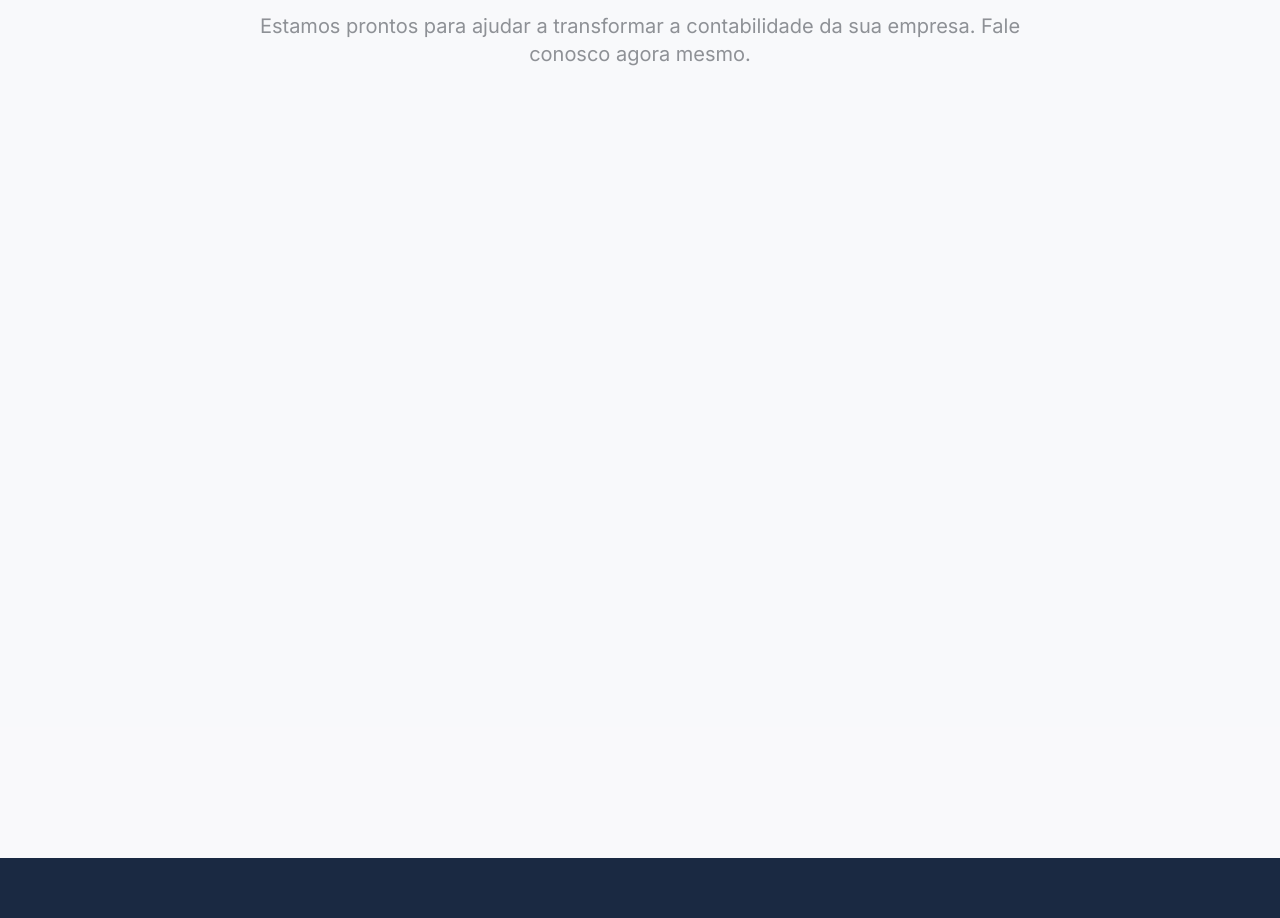
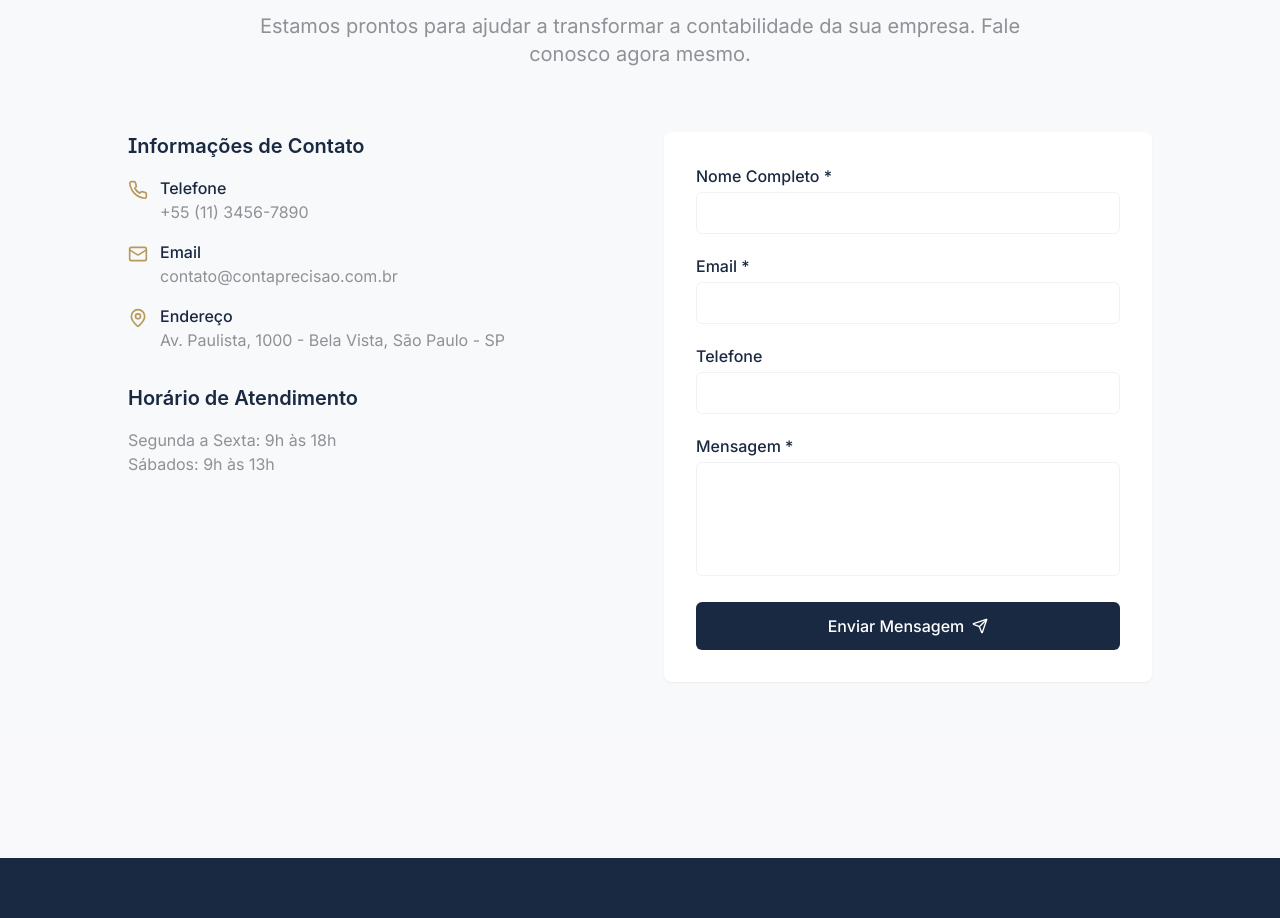
Before and after one commit to DevZipMateus/renovalimp, a React (Vite) app: page / in a window 1280 px wide. Shown: the part 4100-5018 px from the top of the page. Built offline with nearby package versions, Linux system fonts and the light colour scheme.

Commit message:
Fix TS2322 errors in Contact.tsx
The type of the ref callback was incorrect, causing a TypeScript error. The ref callback type has been corrected to resolve the error.

```diff
--- a/src/components/Contact.tsx
+++ b/src/components/Contact.tsx
@@ -57,8 +57,8 @@ const Contact = () => {
         </div>
 
         <div className="grid md:grid-cols-2 gap-12 max-w-5xl mx-auto">
-          <ContactInfo ref={el => elementsRef.current[2] = el} />
-          <ContactForm ref={el => elementsRef.current[3] = el} />
+          <ContactInfo setRef={el => elementsRef.current[2] = el} />
+          <ContactForm setRef={el => elementsRef.current[3] = el} />
         </div>
       </div>
     </section>
--- a/src/components/contact/ContactForm.tsx
+++ b/src/components/contact/ContactForm.tsx
@@ -5,10 +5,10 @@ import { Send } from 'lucide-react';
 import { toast } from "@/hooks/use-toast";
 
 interface ContactFormProps {
-  ref: React.RefObject<HTMLFormElement>;
+  setRef: (el: HTMLFormElement | null) => void;
 }
 
-const ContactForm: React.FC<ContactFormProps> = ({ ref }) => {
+const ContactForm: React.FC<ContactFormProps> = ({ setRef }) => {
   const [formData, setFormData] = useState({
     name: '',
     email: '',
@@ -42,7 +42,7 @@ const ContactForm: React.FC<ContactFormProps> = ({ ref }) => {
     <form
       onSubmit={handleSubmit}
       className="bg-white p-8 rounded-lg shadow-sm opacity-0"
-      ref={ref}
+      ref={setRef}
     >
       <div className="space-y-5">
         <div>
--- a/src/components/contact/ContactInfo.tsx
+++ b/src/components/contact/ContactInfo.tsx
@@ -3,10 +3,10 @@ import React from 'react';
 import { Mail, Phone, MapPin } from 'lucide-react';
 
 interface ContactInfoProps {
-  ref: React.RefObject<HTMLDivElement>;
+  setRef: (el: HTMLDivElement | null) => void;
 }
 
-const ContactInfo: React.FC<ContactInfoProps> = ({ ref }) => {
+const ContactInfo: React.FC<ContactInfoProps> = ({ setRef }) => {
   const contactInfo = [
     {
       icon: <Phone className="h-5 w-5" />,
@@ -31,7 +31,7 @@ const ContactInfo: React.FC<ContactInfoProps> = ({ ref }) => {
   return (
     <div
       className="space-y-8 opacity-0"
-      ref={ref}
+      ref={setRef}
     >
       <div>
         <h3 className="text-accounting-navy font-display font-semibold text-xl mb-4">
```
